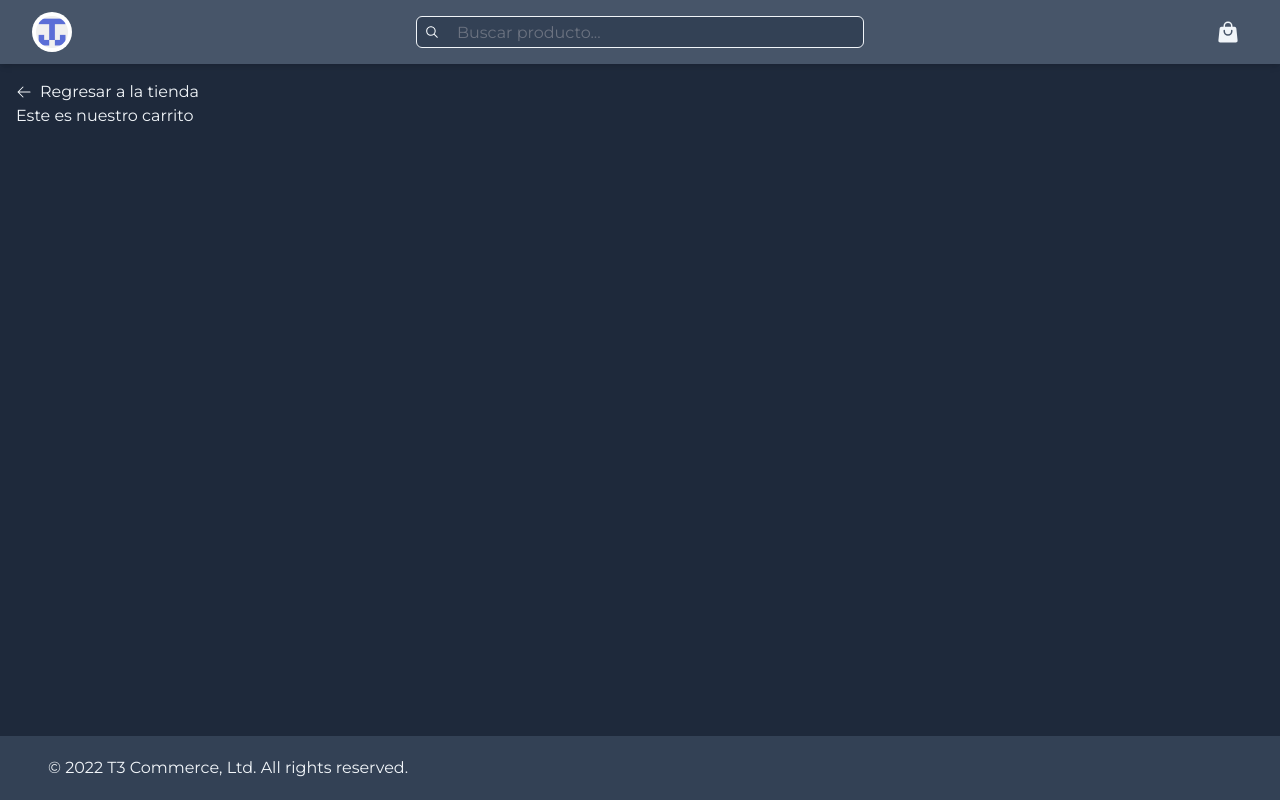
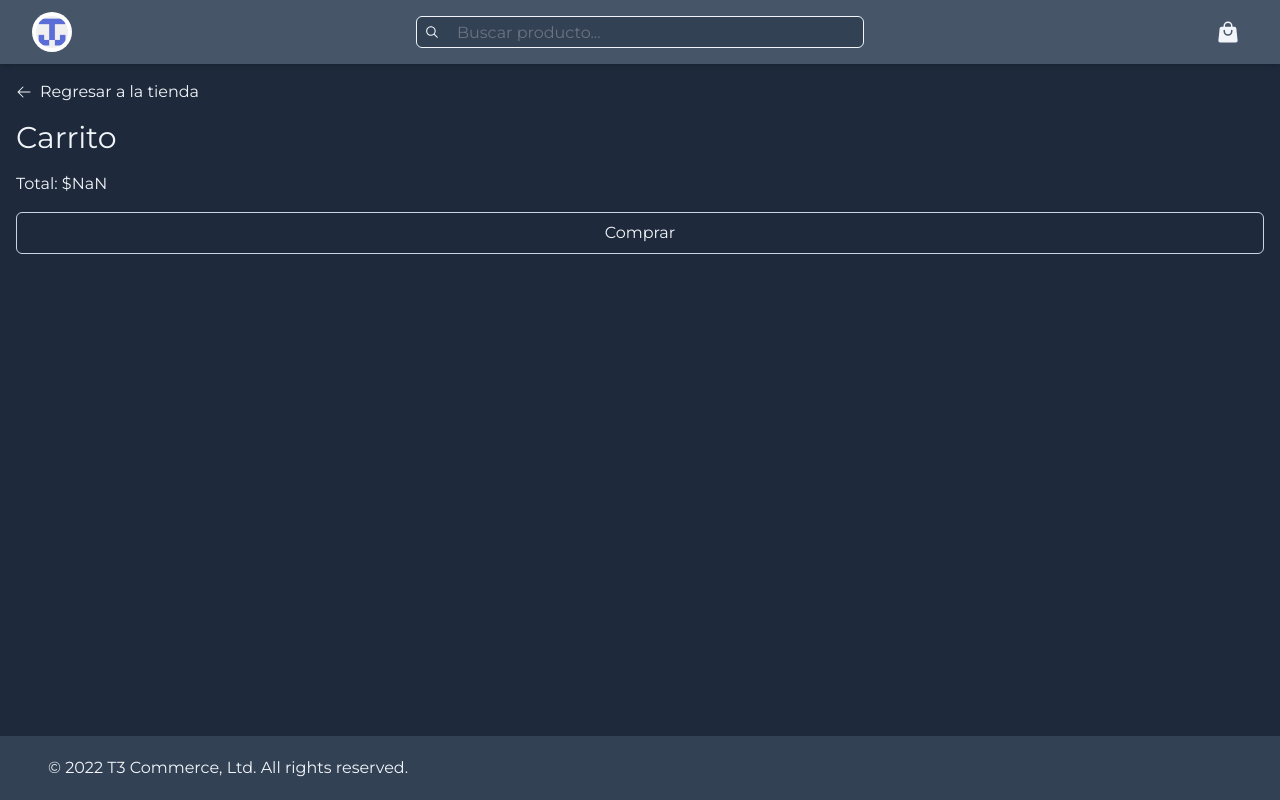
Before and after one commit to alexbarba/t3-rsc-commerce, a Next.js app: page /cart in a window 1280 px wide. Built offline with nearby package versions, Linux system fonts and the light colour scheme.

Commit message:
feat(cart): add useCart, list of cart and swr for state managment

```diff
--- a/package.json
+++ b/package.json
@@ -24,6 +24,7 @@
     "react-dom": "18.2.0",
     "react-hook-form": "^7.39.1",
     "superjson": "1.9.1",
+    "swr": "^1.3.0",
     "zod": "^3.18.0"
   },
   "devDependencies": {
--- a/src/app/(shop)/cart/page.tsx
+++ b/src/app/(shop)/cart/page.tsx
@@ -1,16 +1,53 @@
+"use client";
 import Link from "next/link";
 import { ArrowLeftIcon } from "@heroicons/react/24/solid";
+import useCart from "@hooks/useCart";
+import type { FC } from "react";
+import { TrashIcon } from "@radix-ui/react-icons";
 
-const cart = () => {
+const Cart: FC = () => {
+  const { cart, removeFromCart } = useCart();
   return (
     <div>
       <Link href="/" className="flex cursor-pointer items-center">
         <ArrowLeftIcon className="mr-2 h-4 w-4" />
         Regresar a la tienda
       </Link>
-      Este es nuestro carrito
+      <h4 className="my-4 text-3xl">Carrito</h4>
+      <ul>
+        {cart?.items.map((item) => (
+          <li
+            key={item.id}
+            className="my-4 flex gap-4 border border-slate-200 p-4"
+          >
+            <span>
+              {item.quantity} x {item.name}
+            </span>
+            <button onClick={() => removeFromCart(item.id)}>
+              <TrashIcon className="mx-2 h-5 w-5" />
+            </button>
+          </li>
+        ))}
+      </ul>
+      <div className="flex flex-col gap-4">
+        <span>
+          Total:{" "}
+          {new Intl.NumberFormat("es-MX", {
+            currency: "MXN",
+            style: "currency",
+          }).format(
+            Number(
+              cart?.items.reduce(
+                (prev, actual) => Number(actual.price) * actual.quantity,
+                0
+              )
+            )
+          )}
+        </span>
+        <button className="btn">Comprar</button>
+      </div>
     </div>
   );
 };
 
-export default cart;
+export default Cart;
--- /dev/null
+++ b/src/components/shop/AddToCart.tsx
@@ -0,0 +1,21 @@
+"use client";
+import useCart from "@hooks/useCart";
+import type { Product } from "@prisma/client";
+
+const AddToCart = ({ product }: { product: Product }) => {
+  const { addToCart } = useCart();
+  // const { data: product } = useProduct(id);
+
+  return (
+    <section className="relative w-full">
+      <button className="btn peer w-full" onClick={() => addToCart(product)}>
+        Agregar al carrito
+      </button>
+      <span className="absolute inset-x-0 top-0 origin-top scale-0 rounded-md bg-violet-700/70 p-2 text-center text-sm text-violet-200 duration-200 peer-focus:-translate-y-10 peer-focus:scale-100">
+        ¡Agregado correctamente!
+      </span>
+    </section>
+  );
+};
+
+export default AddToCart;
--- /dev/null
+++ b/src/components/shop/ProductCard.tsx
@@ -0,0 +1,20 @@
+import type { FC } from "react";
+import type { Product } from "@prisma/client";
+import AddToCart from "./AddToCart";
+const ProductCard: FC<{ product: Product }> = ({ product }) => {
+  return (
+    <div className="flex max-h-60 w-full min-w-[14rem] max-w-sm flex-col gap-3 rounded-md border border-slate-300 p-4 sm:h-60">
+      <p className="text-xl">{product.name}</p>
+      <p className="h-full grow">{product.description}</p>
+      <p>
+        {new Intl.NumberFormat("es-MX", {
+          currency: "MXN",
+          style: "currency",
+        }).format(Number(product.price))}
+      </p>
+      <AddToCart product={product} />
+    </div>
+  );
+};
+
+export default ProductCard;
--- a/src/components/shop/ProductList.tsx
+++ b/src/components/shop/ProductList.tsx
@@ -1,27 +1,10 @@
 import type { Product } from "@prisma/client";
 import type { FC } from "react";
-
-const ProductCard: FC<{ product: Product }> = ({ product }) => {
-  return (
-    <div className="flex w-full min-w-[14rem] max-w-sm flex-col gap-3 rounded-md border border-slate-300 p-4">
-      <p className="text-xl">{product.name}</p>
-      <p>{product.description}</p>
-      <p>
-        {new Intl.NumberFormat("es-MX", {
-          currency: "MXN",
-          style: "currency",
-        }).format(Number(product.price))}
-      </p>
-      <button className="cursor-pointer border border-slate-100 p-4">
-        Agregar al carrito
-      </button>
-    </div>
-  );
-};
+import ProductCard from "./ProductCard";
 
 const ProductList: FC<{ products: Product[] }> = ({ products }) => {
   return (
-    <ul className="grid auto-cols-max grid-flow-col-dense gap-4">
+    <ul className="flex flex-wrap gap-4">
       {products.map((product) => (
         <li key={product.id}>
           <ProductCard product={product} />
--- /dev/null
+++ b/src/hooks/useCart.tsx
@@ -0,0 +1,47 @@
+import useSWR from "swr";
+import type { Product } from "@prisma/client";
+
+const fetcher = (url: string) =>
+  JSON.parse(localStorage.getItem(url) || "{ items: [] }, quantity: 0");
+
+type CartItem = Product;
+
+type Cart = {
+  items: CartItem[];
+};
+
+export const useCart = () => {
+  const { data, error, mutate } = useSWR<Cart>("cart", fetcher);
+
+  const addToCart = (product: CartItem) => {
+    const newCart = data || { items: [] };
+    const item = newCart.items.find((item) => item.id === product.id);
+
+    if (item) {
+      item.quantity++;
+    } else {
+      newCart.items.push({ ...product, quantity: 1 });
+    }
+
+    localStorage.setItem("cart", JSON.stringify(newCart));
+    mutate();
+  };
+
+  const removeFromCart = (id: string) => {
+    const newCart = {
+      items: data?.items.filter((item) => item.id !== id) ?? [],
+    };
+    localStorage.setItem("cart", JSON.stringify(newCart));
+    mutate();
+  };
+
+  return {
+    cart: data,
+    addToCart,
+    isLoading: !error && !data,
+    isError: error,
+    removeFromCart,
+  };
+};
+
+export default useCart;
--- a/tsconfig.json
+++ b/tsconfig.json
@@ -24,7 +24,8 @@
     "paths": {
       "@components/*": ["components/*"],
       "@styles/*": ["styles/*"],
-      "@utils/*": ["utils/*"]
+      "@utils/*": ["utils/*"],
+      "@hooks/*": ["hooks/*"]
     }
   },
   "include": [
```
Also changed, not shown: 1 other file (tests, documents, lock files or other folders).
